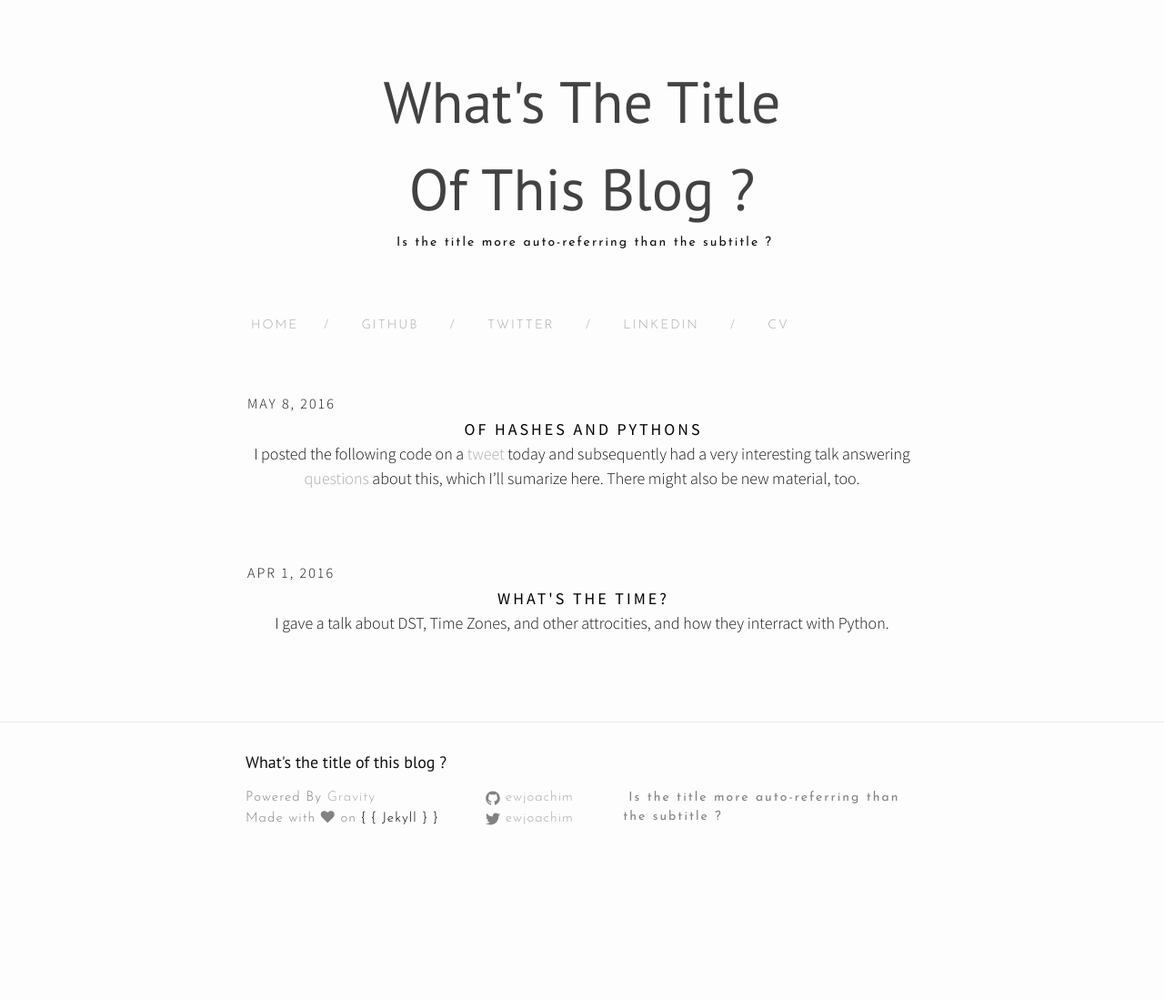
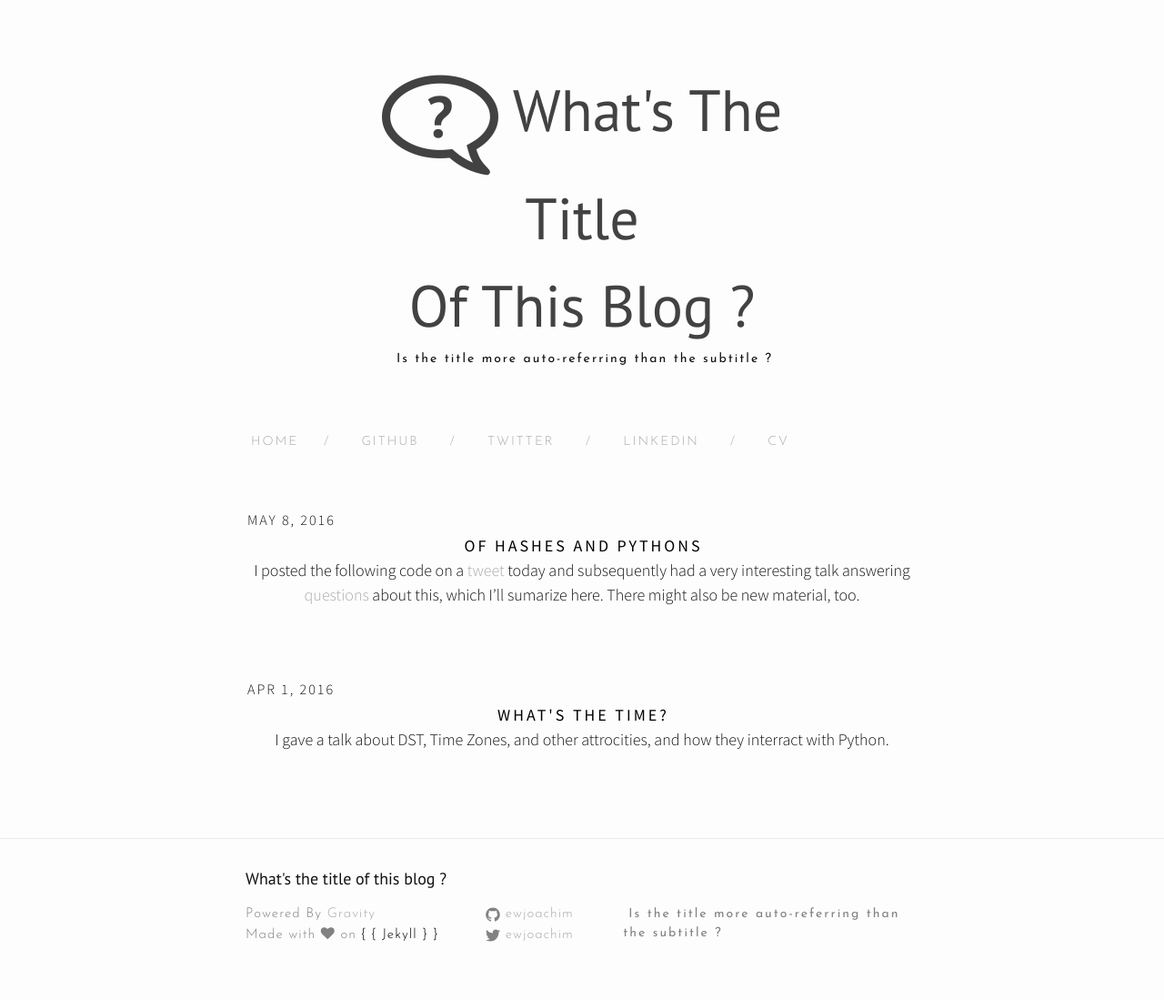
Before and after one commit to ewjoachim/ewjoachim.github.io, a Jekyll site: the page built from index.html, in a window 1280 px wide. Shown: the whole page at 91% size. Built offline with Jekyll 4.4.1, drawn with Linux system fonts in a browser that asks for light colours; nearby versions of some CDN libraries; before the commit the page ends 971 px from its top, so only the background shows below that.

Commit message:
Icon in the title

```diff
--- a/_includes/header.html
+++ b/_includes/header.html
@@ -1,6 +1,12 @@
 
 <div class="wrapper">
-  <center> <a href="/index.html"><div class="site-title">   {{site.title}} </div></a></center>
+  <center> <a href="/index.html"><div class="site-title">
+    <span class="fa-stack">
+      <i class="fa fa-comment-o fa-flip-horizontal fa-stack-2x" aria-hidden="true"></i>
+      <strong class="fa-stack-1x fa-stack-text">?</strong>
+    </span>
+    What's The Title<br />Of This Blog&nbsp;?
+  </div></a></center>
 </div>
 <div class="wrapper site-description">
 <center>  {{site.description}} </center>
```
